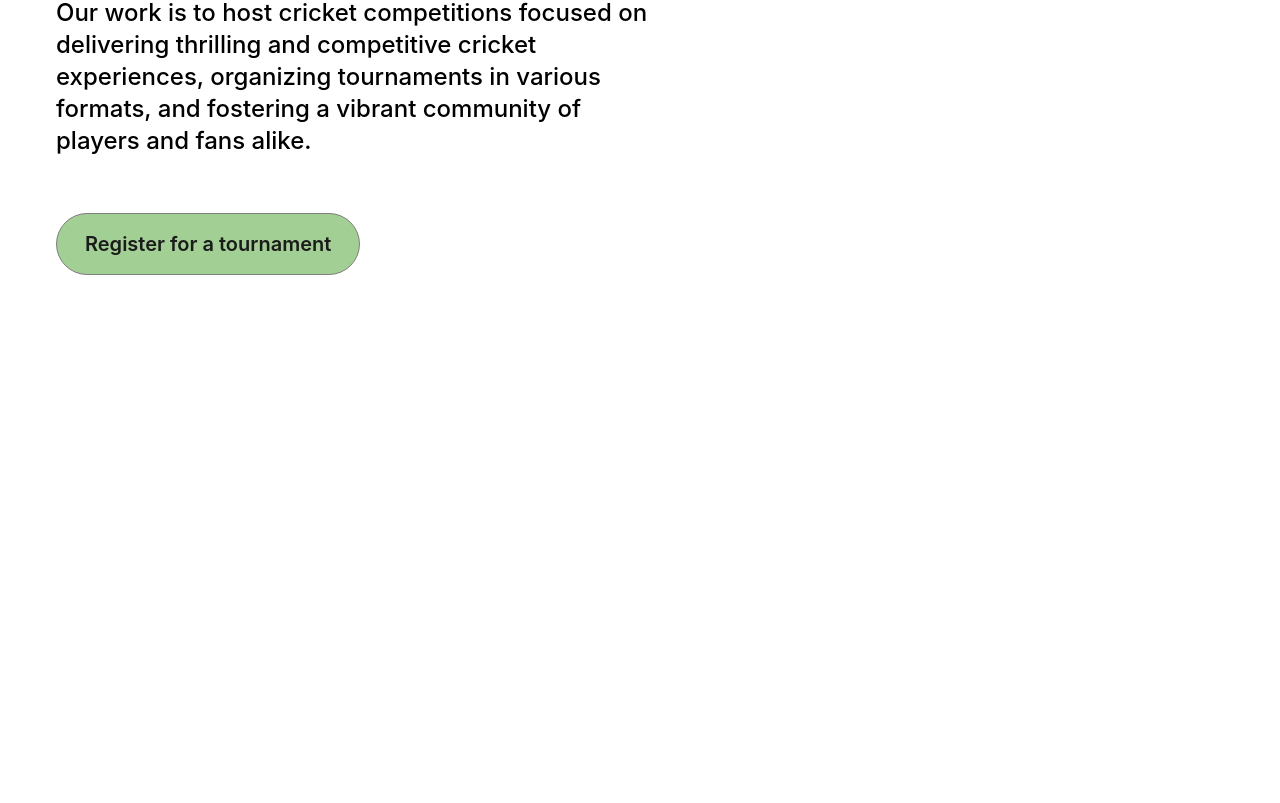
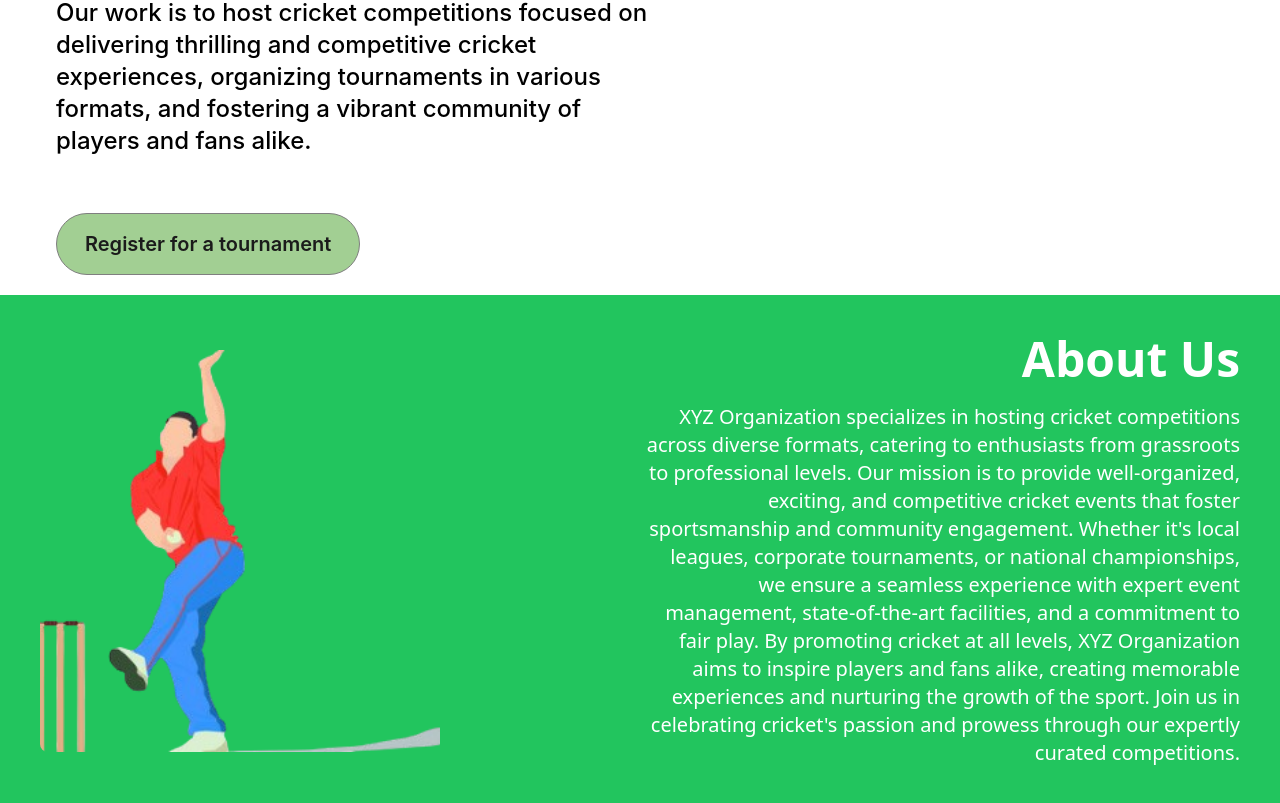
Before and after one commit to ShivrajCodes/Cricket-Landing-Page, a React (Create React App) app: page / in a window 1280 px wide. Shown: the part 809-1612 px from the top of the page. Before the commit the page ends 1084 px from the top, so only its background shows below. Built offline with nearby package versions, Linux system fonts and the light colour scheme.

Commit message:
Added the about section

```diff
--- a/src/App.js
+++ b/src/App.js
@@ -2,15 +2,25 @@ import React from 'react';
 import { BrowserRouter as Router, Routes, Route } from 'react-router-dom';
 import Header from './components/Header';
 import Home from './components/Home';
-import RegisterTournament from './components/RegisterTournament';  // Import new component
+import RegisterTournament from './components/RegisterTournament';
+import About from './components/About';
 
 function App() {
   return (
     <Router>
       <div className="App">
         <Header />
+
         <Routes>
-          <Route path="/" element={<Home />} />
+          <Route
+            path="/"
+            element={
+              <>
+                <Home />
+                <About />
+              </>
+            }
+          />
           <Route path="/register" element={<RegisterTournament />} />
         </Routes>
       </div>
--- /dev/null
+++ b/src/components/About.js
@@ -0,0 +1,40 @@
+import React from 'react';
+import bowlerImage from '../assets/bowler.png';
+
+const About = () => {
+  return (
+    <div id="about-section" className="w-full h-auto bg-green-500 p-10 flex flex-col md:flex-row justify-between items-center">
+      <div className="w-full md:w-1/2 flex justify-center md:justify-start">
+        <img src={bowlerImage} alt="Bowler" className="w-full max-w-[300px] h-auto md:max-w-[400px] rounded-lg object-cover" />
+      </div>
+      <div className="w-full md:w-1/2 mt-10 md:mt-0 fade-in-animation">
+        <h2 className="text-white text-4xl md:text-5xl font-bold text-right">About Us</h2>
+        <p className="text-white text-lg md:text-xl mt-5 text-right">
+
+
+        XYZ Organization specializes in hosting cricket competitions across diverse formats, catering to enthusiasts from grassroots to professional levels. Our mission is to provide well-organized, exciting, and competitive cricket events that foster sportsmanship and community engagement. Whether it's local leagues, corporate tournaments, or national championships, we ensure a seamless experience with expert event management, state-of-the-art facilities, and a commitment to fair play. By promoting cricket at all levels, XYZ Organization aims to inspire players and fans alike, creating memorable experiences and nurturing the growth of the sport. Join us in celebrating cricket's passion and prowess through our expertly curated competitions.
+        </p>
+      </div>
+
+
+      <style jsx>{`
+        @keyframes fadeIn {
+          0% {
+            opacity: 0;
+            transform: translateY(20px);
+          }
+          100% {
+            opacity: 1;
+            transform: translateY(0);
+          }
+        }
+
+        .fade-in-animation {
+          animation: fadeIn 1.5s ease-out;
+        }
+      `}</style>
+    </div>
+  );
+};
+
+export default About;
--- a/src/components/Home.js
+++ b/src/components/Home.js
@@ -23,7 +23,7 @@ const Home = () => {
           </div>
         </div>
         <div className="flex justify-start items-start gap-5">
-          <Link to="/register" className="px-7 py-4 bg-[#a2cf93] rounded-[33px] border border-[#7f7f7f] justify-center items-center gap-2.5 flex">
+          <Link to="/register" className="px-7 py-4 bg-[#a2cf93] rounded-[33px] border border-[#7f7f7f] flex items-center justify-center gap-2.5 mb-5">
             <div className="text-[#1b1b1b] text-lg md:text-xl font-semibold font-['Inter']">Register for a tournament</div>
           </Link>
         </div>
```
Also changed, not shown: src/assets/bowler.png (added).
